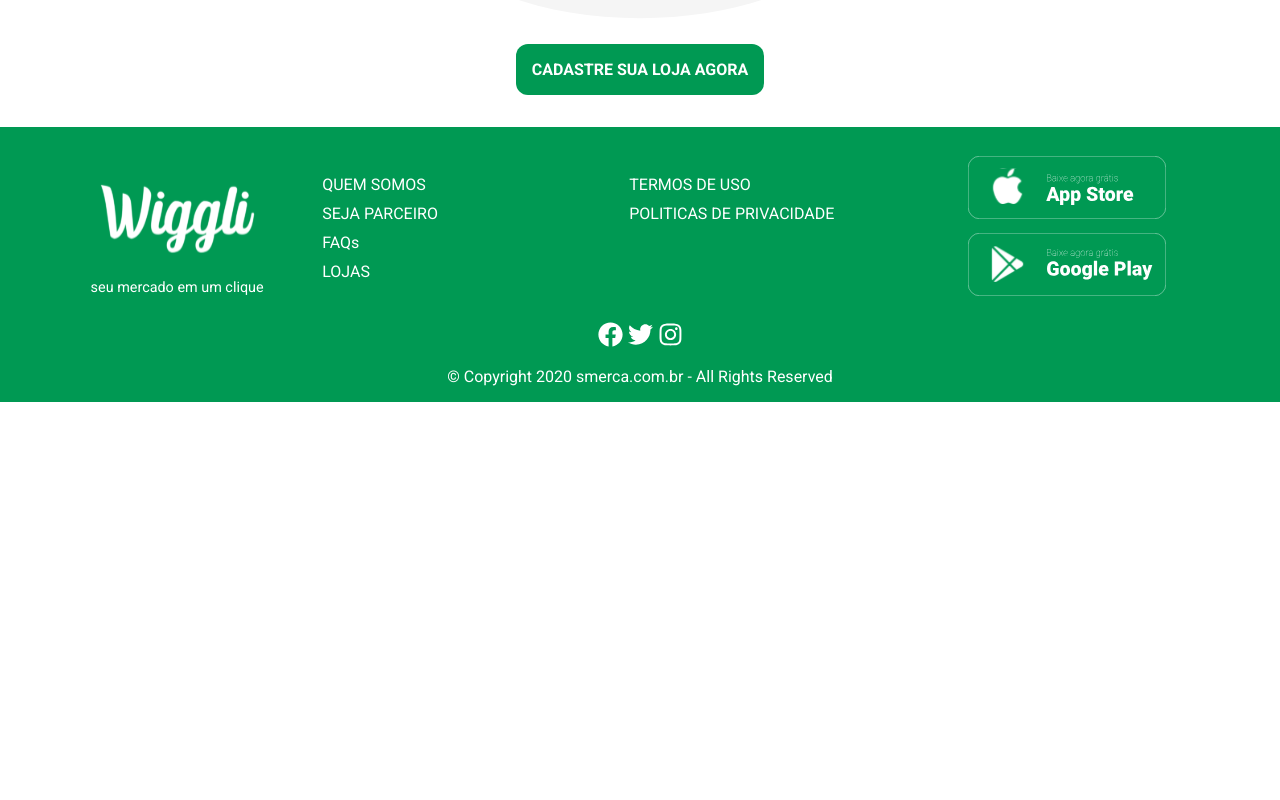
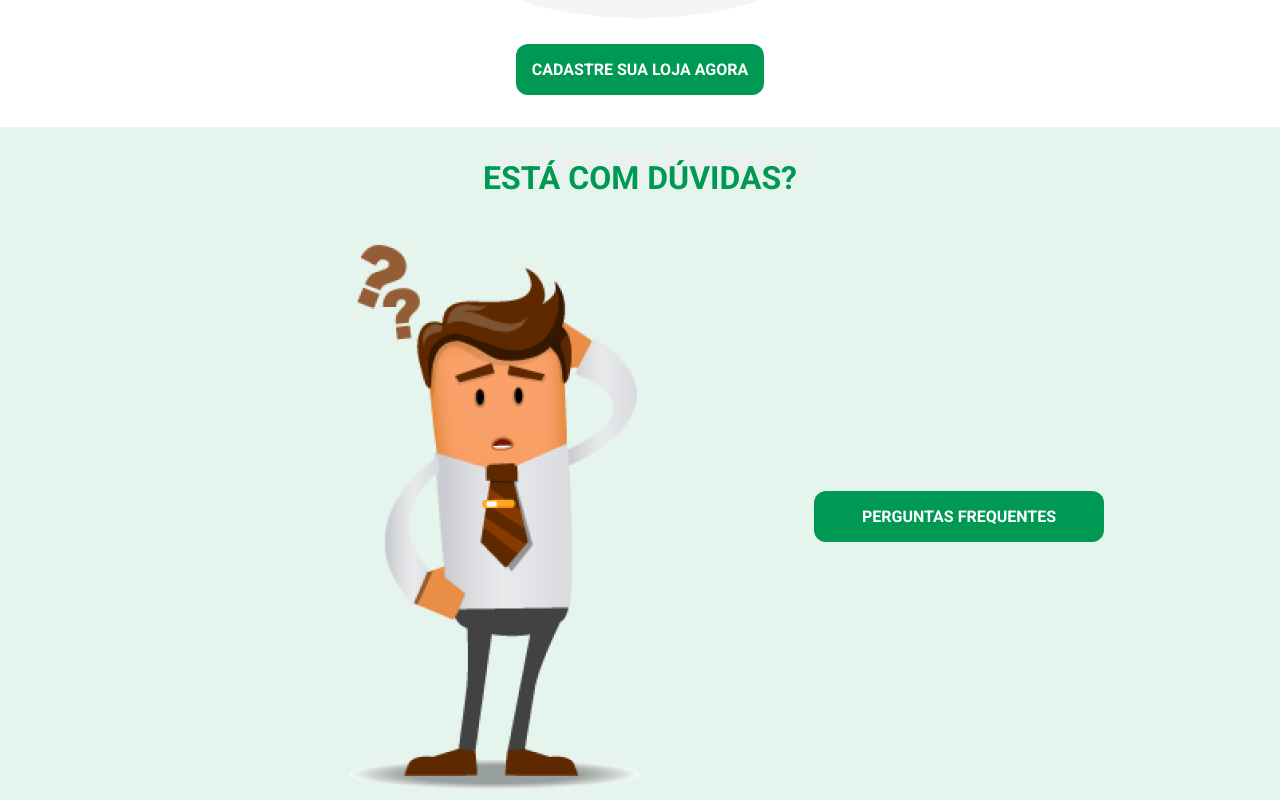
Before and after one commit to gustavosilvaf/Smerca, a React (Create React App) app: page /home in a window 1280 px wide. Shown: the part 2500-3300 px from the top of the page. Before the commit the page ends 2902 px from the top, so only its background shows below. Built offline with nearby package versions, Linux system fonts and the light colour scheme; the HTML template or start-up script is replaced by a standard one.

Commit message:
created Doubt container on homepage

```diff
--- /dev/null
+++ b/src/Components/Home/Doubt/index.js
@@ -0,0 +1,13 @@
+import React from 'react';
+import './styles.scss';
+import doubtImage from '../../../assets/images/doubt.png';
+
+const Doubt = () => <div className="Doubt">
+  <h3 className="Doubt__title">ESTÁ COM DÚVIDAS?</h3>
+  <div className="Doubt__main-container">
+    <img className="Doubt__image" src={doubtImage} alt="Homem com dúvida"/>
+    <a className="Doubt__button" href="home">Perguntas frequentes</a>
+  </div>
+</div>
+
+export default Doubt;
--- /dev/null
+++ b/src/Components/Home/Doubt/styles.scss
@@ -0,0 +1,58 @@
+@import "../../../style-guide.scss";
+
+.Doubt {
+  width: 100%;
+  background-color: rgba($color: $primary-color, $alpha: 0.1);
+  display: flex;
+  justify-content: center;
+  align-items: center;
+  flex-direction: column;
+  padding: 2em;
+
+  &__title {
+    color: $primary-color;
+    font-size: 2em;
+    filter: $text-drop;
+  }
+
+  &__main-container {
+    width: 80%;
+    display: flex;
+    justify-content: center;
+    align-items: center;
+  }
+
+  &__button {
+    color: $white;
+    background-color: $primary-color;
+    padding: 1em 3em;
+    border-radius: $default-radius;
+    text-transform: uppercase;
+    font-weight: $bold;
+
+    &:hover {
+      opacity: 80%;
+    }
+  }
+}
+
+@media (max-width: $notebook-break-point) {
+  .Doubt {
+    width: 100%;
+
+    padding: 2em 1em;
+
+    &__title {
+      text-align: center;
+    }
+
+    &__image {
+      width: 80%;
+    }
+
+    &__main-container {
+      width: 100%;
+      flex-direction: column;
+    }
+  }
+}
--- a/src/pages/Home/index.js
+++ b/src/pages/Home/index.js
@@ -6,6 +6,7 @@ import Footer from '../../Components/Footer';
 import About from '../../Components/Home/About';
 import How from '../../Components/Home/How';
 import RegisterStore from '../../Components/Home/RegisterStore';
+import Doubt from '../../Components/Home/Doubt';
 
 const Home = () => (
   <div className="Home">
@@ -14,6 +15,7 @@ const Home = () => (
     <About />
     <How />
     <RegisterStore />
+    <Doubt />
     <Footer />
   </div>
 );
```
Also changed, not shown: src/assets/images/doubt.png (added).
